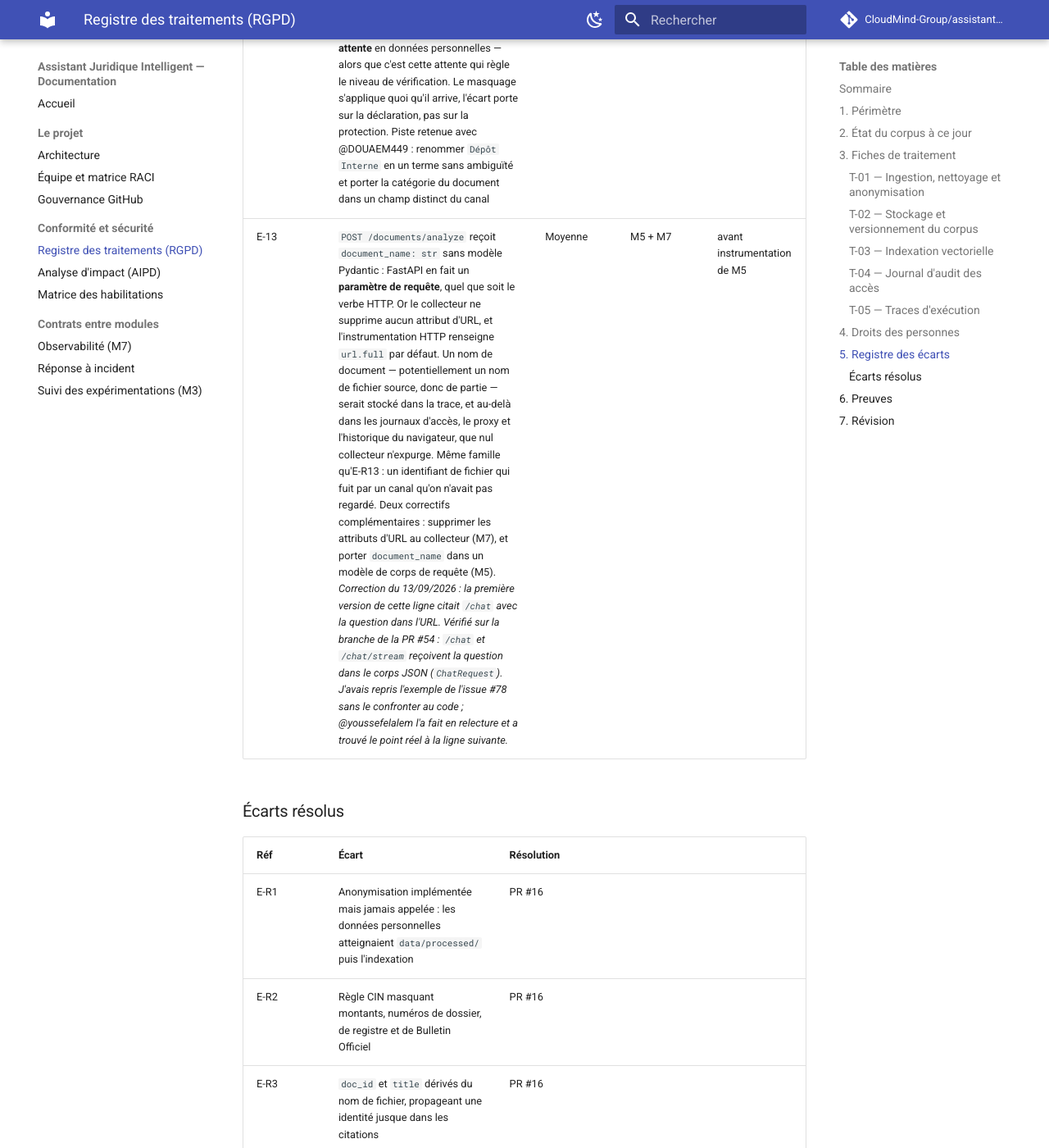
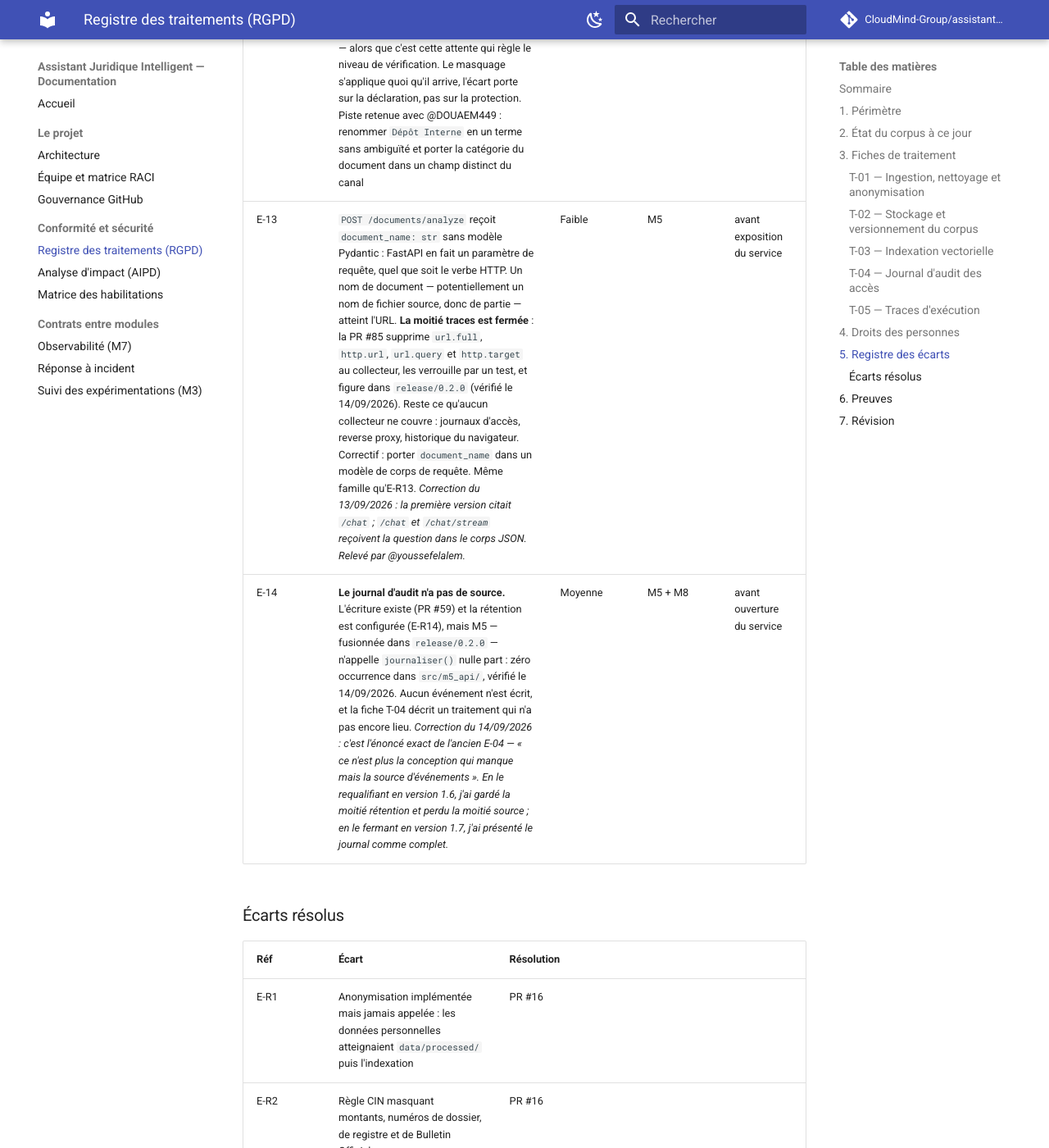
Before and after one commit to CloudMind-Group/assistant-juridique-mlops, an MkDocs documentation site: the page built from docs/RGPD.md, in a window 1280 px wide and 1400 px high, scrolled down 10781 px. Shown: the whole window at 82% size. Built offline with MkDocs 1.6.1 and Material for MkDocs 9.7.7, drawn with Linux system fonts in a browser that asks for light colours; comment, search, counter and statistics services are not loaded; some of the changed text lies outside the part shown.

Commit message:
docs(m8): registre 1.7 — le journal d'audit n'a pas de source, et E-13 a moitie ferme
Trois corrections apres mise a jour sur develop, chacune verifiee sur la
branche release/0.2.0 plutot que deduite.

E-14, ouvert. M5 est fusionnee dans la release et n'appelle journaliser()
nulle part : zero occurrence dans src/m5_api/. Le journal d'audit a son
ecriture et sa retention, mais aucun evenement n'y entre. C'etait l'enonce
exact de l'ancien E-04 — « ce n'est plus la conception qui manque mais la
source d'evenements ». En le requalifiant en 1.6 j'ai garde la moitie
retention et perdu la moitie source ; en le fermant en 1.7 je presentais
le journal comme complet. Note datee dans la ligne, renvoi depuis E-R14,
et reserve dans la fiche T-04.

E-13, moitie fermee. La PR #85 supprime url.full, http.url, url.query et
http.target au collecteur, les verrouille par un test, et figure dans la
release. Reste ce qu'aucun collecteur ne couvre — journaux d'acces, proxy,
historique — tant que document_name voyage en parametre de requete.
Gravite abaissee a faible, responsable M5.

Perimetre du scan de secrets, ecrit en preuves pour clore l'issue #71 sur
une decision : le controle garde le depot, plus le seul point du poste par
lequel un identifiant est reellement sorti, .git/config. .dvc/config.local
reste exclu par construction, et les jetons de 40 hexadecimaux sans
prefixe ne sont pas reconnus, deliberement.

Registre : cinq ecarts ouverts, quinze resolus. mkdocs --strict passe.

```diff
--- a/docs/RGPD.md
+++ b/docs/RGPD.md
@@ -1,7 +1,7 @@
 # Registre des traitements de données à caractère personnel
 
 **Responsable du registre :** Taha Kachmar — M8, Sécurité, Gouvernance & Conformité
-**Version :** 1.7 — 11 septembre 2026
+**Version :** 1.7 — 14 septembre 2026
 **Textes applicables :** Loi 09-08 (Maroc) · RGPD (UE), applicable si le service est ouvert à des résidents de l'Union
 **Autorité de contrôle :** CNDP
 
@@ -297,7 +297,7 @@ n'existent pas, donc aucun utilisateur final n'accède au corpus.
 | **Écriture** | [`src/m8_compliance/audit.py`](../src/m8_compliance/audit.py) (PR #59) |
 | **Contenu stocké** | Empreintes HMAC-SHA-256 de l'identifiant d'acteur et de la question, rôle applicatif, `doc_id` consultés, horodatage, résultat |
 | **Personnes concernées** | Utilisateurs du service — particuliers, juristes, gestionnaires, administrateurs |
-| **Responsable opérationnel** | Taha Kachmar (M8) — événements émis par M5 |
+| **Responsable opérationnel** | Taha Kachmar (M8) — événements émis par M5. **Aucun n'est émis à ce jour** : voir E-14 |
 | **Durée de conservation** | **Trois ans** à compter de l'écriture — décision A-4 |
 | **Transfert hors Maroc** | Non — la pile d'observabilité est locale |
 
@@ -383,7 +383,8 @@ restera tant que l'exigence portée à la fiche T-03 sera respectée.
 | E-01 | Détection par regex, pas par NER. La propagation des noms a fortement réduit l'écart, mais un nom qui n'est **jamais** ancré dans le document échappe encore au masquage | Moyenne *(était élevée)* | M8 | S4 |
 | E-06 | Chiffrement au repos du corpus non documenté — l'hébergeur ne publie pas ses garanties et l'organisation ne peut pas les vérifier ; à traiter par le chiffrement côté client si le corpus réel l'exige | Faible *(deviendra moyenne avec un corpus réel)* | M8 + M1 | avant collecte réelle |
 | E-11 | `SourceType` mêle deux axes : trois catégories de document et deux canaux de collecte. Le canal ne détermine pas le contenu, donc pour un document arrivé par `Portail Officiel` ou `Dépôt Interne` le registre **ne peut déclarer aucune attente** en données personnelles — alors que c'est cette attente qui règle le niveau de vérification. Le masquage s'applique quoi qu'il arrive, l'écart porte sur la déclaration, pas sur la protection. Piste retenue avec @DOUAEM449 : renommer `Dépôt Interne` en un terme sans ambiguïté et porter la catégorie du document dans un champ distinct du canal | Faible | M8 + M1 | avant collecte réelle |
-| E-13 | `POST /documents/analyze` reçoit `document_name: str` sans modèle Pydantic : FastAPI en fait un **paramètre de requête**, quel que soit le verbe HTTP. Or le collecteur ne supprime aucun attribut d'URL, et l'instrumentation HTTP renseigne `url.full` par défaut. Un nom de document — potentiellement un nom de fichier source, donc de partie — serait stocké dans la trace, et au-delà dans les journaux d'accès, le proxy et l'historique du navigateur, que nul collecteur n'expurge. Même famille qu'E-R13 : un identifiant de fichier qui fuit par un canal qu'on n'avait pas regardé. Deux correctifs complémentaires : supprimer les attributs d'URL au collecteur (M7), et porter `document_name` dans un modèle de corps de requête (M5). *Correction du 13/09/2026 : la première version de cette ligne citait `/chat` avec la question dans l'URL. Vérifié sur la branche de la PR #54 : `/chat` et `/chat/stream` reçoivent la question dans le corps JSON (`ChatRequest`). J'avais repris l'exemple de l'issue #78 sans le confronter au code ; @youssefelalem l'a fait en relecture et a trouvé le point réel à la ligne suivante.* | Moyenne | M5 + M7 | avant instrumentation de M5 |
+| E-13 | `POST /documents/analyze` reçoit `document_name: str` sans modèle Pydantic : FastAPI en fait un paramètre de requête, quel que soit le verbe HTTP. Un nom de document — potentiellement un nom de fichier source, donc de partie — atteint l'URL. **La moitié traces est fermée** : la PR #85 supprime `url.full`, `http.url`, `url.query` et `http.target` au collecteur, les verrouille par un test, et figure dans `release/0.2.0` (vérifié le 14/09/2026). Reste ce qu'aucun collecteur ne couvre : journaux d'accès, reverse proxy, historique du navigateur. Correctif : porter `document_name` dans un modèle de corps de requête. Même famille qu'E-R13. *Correction du 13/09/2026 : la première version citait `/chat` ; `/chat` et `/chat/stream` reçoivent la question dans le corps JSON. Relevé par @youssefelalem.* | Faible | M5 | avant exposition du service |
+| E-14 | **Le journal d'audit n'a pas de source.** L'écriture existe (PR #59) et la rétention est configurée (E-R14), mais M5 — fusionnée dans `release/0.2.0` — n'appelle `journaliser()` nulle part : zéro occurrence dans `src/m5_api/`, vérifié le 14/09/2026. Aucun événement n'est écrit, et la fiche T-04 décrit un traitement qui n'a pas encore lieu. *Correction du 14/09/2026 : c'est l'énoncé exact de l'ancien E-04 — « ce n'est plus la conception qui manque mais la source d'événements ». En le requalifiant en version 1.6, j'ai gardé la moitié rétention et perdu la moitié source ; en le fermant en version 1.7, j'ai présenté le journal comme complet.* | Moyenne | M5 + M8 | avant ouverture du service |
 
 ### Écarts résolus
 
@@ -402,7 +403,7 @@ restera tant que l'exigence portée à la fiche T-03 sera respectée.
 | E-R11 | M8 et M2 n'avaient aucune interface dans la matrice RACI, alors que M2 réalise l'opération après laquelle l'effacement cesse d'être une modification de texte | **L'interface existait dans le code, seule la matrice ne la déclarait pas.** Vérifié ligne à ligne le 06/09/2026 : `delete_document(doc_id)` sur les deux implémentations de `VectorStore` ([`vector_store.py:88`](../src/m2_rag/vector_store.py) en mémoire, [`:184`](../src/m2_rag/vector_store.py) pour Qdrant via un `FilterSelector` sur le payload `doc_id`, **sans recréation de la collection**), verrouillé par [`test_vector_store.py:42`](../tests/m2/test_vector_store.py). Et `data/raw` n'apparaît nulle part dans `src/m2_rag/` hors d'une ligne de documentation. L'effacement par `doc_id` est donc **techniquement praticable**, et l'engagement du registre tient. Références signalées par @youssefelalem (PR #28), vérifiées avant fermeture |
 | E-R12 | `Dockerfile` et `docker-compose.yml` ne relevaient d'aucune règle `CODEOWNERS` de l'équipe `security` : image de base, utilisateur d'exécution, montages et secrets d'exécution échappaient à la revue de conformité | PR #45 — les deux fichiers relèvent de `platform` **et** `security` ; la revue est doublée, pas déplacée. La revue de conteneur qui n'avait jamais eu lieu est faite : trois constats, dont le montage `./data` en lecture-écriture sur le corpus brut, laissés à l'arbitrage de M4 |
 | E-R13 | Les rapports poussés sur le remote partagé enregistraient le **chemin brut** du fichier source — or un nom de fichier porte régulièrement le nom d'une partie, raisonnement déjà appliqué au `doc_id` et au `title` (E-R3) mais pas aux rapports | PR #44 pour `ingestion_report.json`, **puis PR #62 pour `expectations_report.json`**. **Correction du 07/09/2026 :** la fiche annonçait initialement que la substitution « à la sérialisation » couvrait tout champ ajouté ensuite. C'était vrai *dans ce rapport*, et je l'ai laissé lire comme une garantie générale. La PR #52 a ouvert la même fuite dans un second rapport six jours plus tard, et @DOUAEM449 l'a trouvée et refermée en relisant la PR #58. **Le correctif portait sur un fichier, pas sur un principe** — et la règle vaut pour toute sortie publiée, pas pour celles qui existaient quand elle a été écrite |
-| E-R14 | Journal d'audit : contrat défini, écriture non implémentée, puis rétention supposée non configurée | **Écart clos, et les deux moitiés l'étaient déjà.** L'écriture est livrée (PR #59). La rétention de trois ans est configurée dans [`loki-config.yml`](../monitoring/loki/loki-config.yml) — `retention_period: 26280h`, `retention_enabled: true` — **depuis la PR #25 du 01/09/2026**. *Correction du 11/09/2026 : j'ai maintenu cet écart ouvert le 10/09 en écrivant que la configuration restait à poser, sans ouvrir le fichier. Elle y était depuis dix jours.* |
+| E-R14 | Journal d'audit : contrat défini, écriture non implémentée, puis rétention supposée non configurée | **Écart clos, et les deux moitiés l'étaient déjà.** L'écriture est livrée (PR #59). La rétention de trois ans est configurée dans [`loki-config.yml`](../monitoring/loki/loki-config.yml) — `retention_period: 26280h`, `retention_enabled: true` — **depuis la PR #25 du 01/09/2026**. *Correction du 11/09/2026 : j'ai maintenu cet écart ouvert le 10/09 en écrivant que la configuration restait à poser, sans ouvrir le fichier. Elle y était depuis dix jours.* Ce qui ne dit rien de l'émission des événements : voir E-14. |
 | E-R15 | Durée de conservation des traces non arrêtée | **Écart ouvert à tort le 10/09/2026 et clos le 11/09.** `block_retention: 720h` — trente jours — figure dans [`tempo-config.yml`](../monitoring/tempo/tempo-config.yml) **depuis la PR #63 du 09/09**, avec son motif écrit : une trace technique ne porte pas de preuve de conformité, la conserver trois ans augmenterait la surface sans servir d'obligation. *J'avais relu et approuvé cette PR la veille.* |
 
 ## 6. Preuves
@@ -510,6 +511,10 @@ de fichier source.** Ce qui identifie un document dans un artefact publié est
 son `doc_id`. Un contrôle automatique portant sur l'ensemble de ces sorties
 reste à écrire — c'est la seule forme sous laquelle cette règle tiendra.
 
+**Périmètre du contrôle de secrets** — arrêté le 14/09/2026, issue #71. Le contrôle garde **le dépôt** : tout fichier versionné est lu, quel que soit son répertoire ou son extension (PR #81). Il y ajoute **un seul point du poste de travail**, `.git/config`, parce que c'est le seul par lequel un identifiant est réellement sorti — un `git remote -v` recopié. `.dvc/config.local` en reste exclu par construction : DVC exige qu'il contienne un jeton, et le signaler ferait échouer le contrôle sur une configuration correcte.
+
+Le contrôle ne garantit donc pas qu'aucun secret ne subsiste sur un poste. Il garantit qu'aucun n'entre dans le dépôt, et que l'URL du remote n'en porte pas. Les jetons de quarante caractères hexadécimaux sans préfixe ne sont pas reconnus, délibérément : c'est la forme d'un SHA-1 Git, et un tel motif signalerait tout hash de commit cité dans la documentation.
+
 **Détection de secrets** — mesure du 02/09/2026 sur sept identifiants réels
 (clé d'accès et secret AWS, jeton GitHub, clé OpenAI, jeton Slack, jeton
 DagsHub, en-tête de clé privée) :
```
